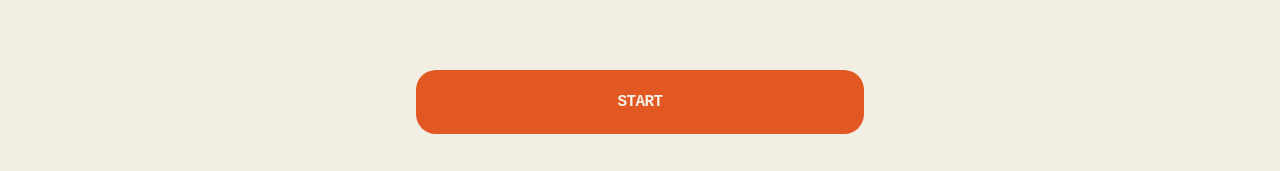
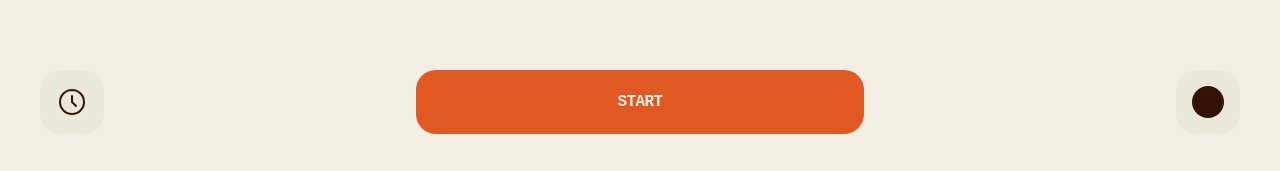
Before and after one commit to andre-alcantara/pomo, a React (Vite) app: page / in a window 1280 px wide. Shown: the part 626-797 px from the top of the page. Built offline with nearby package versions, Linux system fonts and the light colour scheme.

Commit message:
feat(ui): add IconButton primitive with spring press and content scale

```diff
--- a/src/App.module.css
+++ b/src/App.module.css
@@ -7,7 +7,26 @@
   left: 0;
   right: 0;
   display: flex;
+  justify-content: space-between;
+  align-items: center;
+  padding: 0 40px;
+}
+
+/* Fixed-size slot keeps the button centered while it shrinks on press */
+.iconSlot {
+  width: 64px;
+  height: 64px;
+  display: flex;
+  align-items: center;
   justify-content: center;
-  align-items: center;
-  padding: 0 var(--space-md);
+  flex-shrink: 0;
 }
+
+.themeDot {
+  /* color type: atom has 6px inner padding → dot fills 36×36 */
+  display: block;
+  width: 32px;
+  height: 32px;
+  border-radius: 50%;
+  background-color: var(--color-ink);
+}
--- a/src/App.tsx
+++ b/src/App.tsx
@@ -1,5 +1,6 @@
 import { useState } from 'react';
 import Button, { type ButtonVariant } from './components/ui/Button';
+import IconButton from './components/ui/IconButton';
 import styles from './App.module.css';
 
 const VARIANTS: ButtonVariant[] = ['start', 'pause', 'resume', 'reset'];
@@ -20,9 +21,31 @@ export default function App() {
 
   return (
     <div className={styles.root}>
+      <div className={styles.iconSlot}>
+        <IconButton aria-label="Settings">
+          {/* icon type: atom has 8px inner padding → icon fills 32×32 */}
+          <svg width="32" height="32" viewBox="0 0 32 32" fill="none">
+            <circle cx="16" cy="16" r="12" stroke="currentColor" strokeWidth="2" />
+            <path
+              d="M16 10v6l4 4"
+              stroke="currentColor"
+              strokeWidth="2"
+              strokeLinecap="round"
+              strokeLinejoin="round"
+            />
+          </svg>
+        </IconButton>
+      </div>
+
       <Button variant={variant} onClick={cycle}>
         {LABELS[variant]}
       </Button>
+
+      <div className={styles.iconSlot}>
+        <IconButton aria-label="Theme">
+          <span className={styles.themeDot} />
+        </IconButton>
+      </div>
     </div>
   );
 }
--- /dev/null
+++ b/src/components/ui/IconButton.module.css
@@ -0,0 +1,81 @@
+.button {
+  /* Reset */
+  border: none;
+  cursor: pointer;
+  appearance: none;
+  outline: none;
+  overflow: hidden;
+
+  /* Layout */
+  display: flex;
+  align-items: center;
+  justify-content: center;
+  padding: 8px;
+
+  /* Dimensions — medium active (default) */
+  width: 64px;
+  height: 64px;
+  border-radius: 20px;
+
+  /* Typography — font-size: inherit in .content resolves per size */
+  font-size: 16px;
+
+  /* Colors */
+  background-color: var(--color-graphite-soft);
+  color: var(--color-ink);
+
+  /* Effect */
+  backdrop-filter: blur(8px);
+  -webkit-backdrop-filter: blur(8px);
+
+  /* Only color transitions via CSS — dimensions are Motion-animated */
+  transition: background-color 120ms ease-out;
+}
+
+/* ── Content ──────────────────────────────── */
+
+.content {
+  display: flex;
+  align-items: center;
+  justify-content: center;
+  /* fills the padded interior: 64px - 2×8px = 48px */
+  width: 48px;
+  height: 48px;
+  font-family: var(--font-mono);
+  font-weight: 700;
+  font-size: inherit;
+  letter-spacing: -0.04em;
+  line-height: 1;
+  color: inherit;
+  white-space: nowrap;
+  overflow: hidden;
+}
+
+/* ── Size: small ─────────────────────────── */
+
+.small {
+  padding: 6px;
+  width: 56px;
+  height: 56px;
+  border-radius: 16px;
+  font-size: 14px;
+}
+
+.small .content {
+  /* fills the padded interior: 56px - 2×6px = 44px */
+  width: 44px;
+  height: 44px;
+}
+
+/* ── Pressed state ───────────────────────── */
+
+.isPressed {
+  background-color: var(--color-graphite-strong);
+}
+
+/* ── Disabled ────────────────────────────── */
+
+.isDisabled {
+  opacity: 0.4;
+  cursor: not-allowed;
+}
--- /dev/null
+++ b/src/components/ui/IconButton.tsx
@@ -0,0 +1,81 @@
+import { useState } from 'react';
+import { motion } from 'motion/react';
+import styles from './IconButton.module.css';
+import cn from '../../lib/cn';
+
+interface IconButtonProps {
+  size?: 'medium' | 'small';
+  onClick?: () => void;
+  disabled?: boolean;
+  'aria-label'?: string;
+  children: React.ReactNode;
+}
+
+const SHAPES = {
+  medium: {
+    active:  { width: 64, height: 64, borderRadius: 20 },
+    pressed: { width: 62, height: 62, borderRadius: 20 },
+  },
+  small: {
+    active:  { width: 56, height: 56, borderRadius: 16 },
+    pressed: { width: 54, height: 54, borderRadius: 16 },
+  },
+};
+
+const CONTENT_SCALE = {
+  medium: { active: 1, pressed: 15 / 16 },
+  small:  { active: 1, pressed: 13 / 14 },
+};
+
+const PRESS_TRANSITION   = { duration: 0.12, ease: [0.4, 0, 1, 1] } as const;
+const RELEASE_TRANSITION = { type: 'spring', duration: 0.5, bounce: 0.15 } as const;
+
+export default function IconButton({
+  size = 'medium',
+  onClick,
+  disabled = false,
+  children,
+  'aria-label': ariaLabel,
+}: IconButtonProps) {
+  const [isPressed, setIsPressed] = useState(false);
+
+  const shape        = SHAPES[size][isPressed ? 'pressed' : 'active'];
+  const contentScale = CONTENT_SCALE[size][isPressed ? 'pressed' : 'active'];
+  const transition   = isPressed ? PRESS_TRANSITION : RELEASE_TRANSITION;
+
+  function handlePointerDown() {
+    if (!disabled) setIsPressed(true);
+  }
+
+  function handlePointerUp() {
+    setIsPressed(false);
+  }
+
+  return (
+    <motion.button
+      className={cn(
+        styles.button,
+        size === 'small' && styles.small,
+        isPressed && styles.isPressed,
+        disabled && styles.isDisabled,
+      )}
+      animate={shape}
+      transition={transition}
+      onClick={onClick}
+      disabled={disabled}
+      aria-label={ariaLabel}
+      onPointerDown={handlePointerDown}
+      onPointerUp={handlePointerUp}
+      onPointerLeave={handlePointerUp}
+      onPointerCancel={handlePointerUp}
+    >
+      <motion.span
+        className={styles.content}
+        animate={{ scale: contentScale }}
+        transition={transition}
+      >
+        {children}
+      </motion.span>
+    </motion.button>
+  );
+}
```
